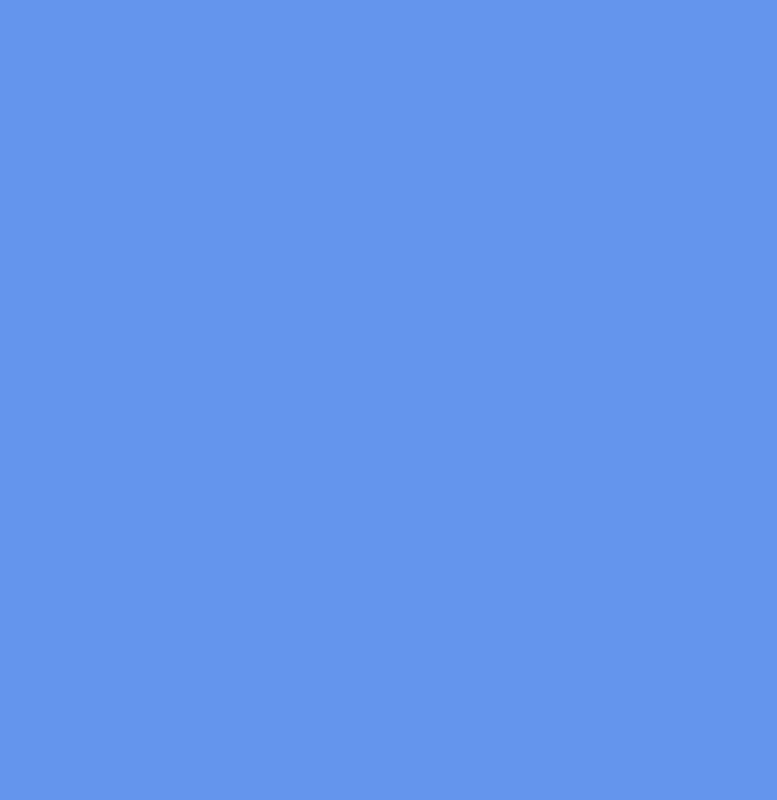
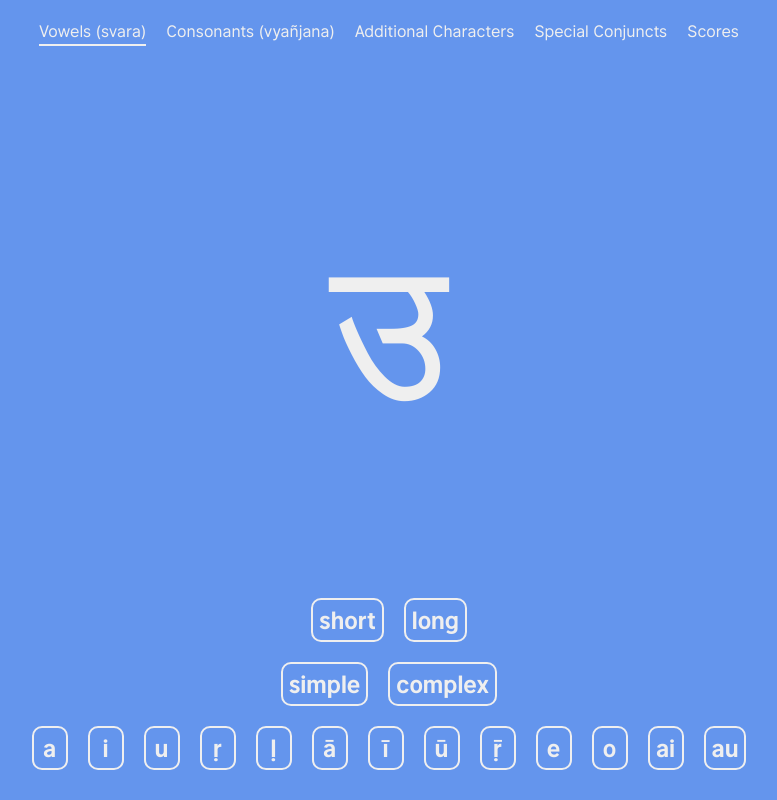
Before and after one commit to dbvisel/sanskrit, a React (Create React App) app: page / in a window 1280 px wide. Shown: the whole page, without its empty margins (251-1028 px from the left). Built offline with nearby package versions, Linux system fonts and the light colour scheme.

Commit message:
vowels + basic scores

```diff
--- a/src/App.js
+++ b/src/App.js
@@ -1,7 +1,56 @@
 import React from "react";
+import TopMenu from "./components/TopMenu";
+import Vowels from "./components/Vowels";
+import Scores from "./components/Scores";
+import data from "./assets/data.js";
+import { Wrapper } from "./styledcomponents/AppStyles";
+
+const dataIds = Object.keys(data);
+const dataTitles = dataIds.map((x) => data[x].title);
+
+const makeIds = () => {
+  const idList = [];
+  for (let i = 0; i < dataIds.length; i++) {
+    for (let j = 0; j < data[dataIds[i]].characters.length; j++) {
+      idList.push({ id: `${dataIds[i]}_${j}`, times: 0, clicks: 0 });
+    }
+  }
+  return idList;
+};
 
 function App() {
-  return <div></div>;
+  const [selected, setSelected] = React.useState(dataIds[0]);
+  const [score, setScore] = React.useState(makeIds());
+
+  const calculateScore = (id, clicks) => {
+    console.log(score);
+    const thisId = score.filter((x) => x.id === id)[0];
+    thisId.times++;
+    thisId.clicks += clicks;
+    console.log(thisId);
+    const newScores = score.slice();
+    setScore(newScores);
+  };
+
+  React.useEffect(() => {
+    console.log(score);
+  }, [score]);
+
+  return (
+    <Wrapper>
+      <TopMenu
+        ids={dataIds}
+        titles={dataTitles}
+        selected={selected}
+        setSelected={(e) => setSelected(e)}
+      />
+      {selected === "vowels" ? (
+        <Vowels data={data.vowels} score={calculateScore} />
+      ) : selected === "scores" ? (
+        <Scores data={data} score={score} />
+      ) : null}
+    </Wrapper>
+  );
 }
 
 export default App;
--- a/src/assets/data.js
+++ b/src/assets/data.js
@@ -1,3 +1,42 @@
-const data = {};
+const data = {
+  vowels: {
+    title: `Vowels (svara)`,
+    titleSanskrit: `स्वर`,
+    characters: [
+      { length: "short", complexity: "simple", en: "a", sa: "अ" },
+      { length: "short", complexity: "simple", en: "i", sa: "इ" },
+      { length: "short", complexity: "simple", en: "u", sa: "उ" },
+      { length: "short", complexity: "simple", en: "ṛ", sa: "ऋ" },
+      {
+        length: "short",
+        complexity: "simple",
+        en: "ḷ",
+        sa: "ऌ",
+        uncommon: true,
+      },
+      { length: "long", complexity: "simple", en: "ā", sa: "आ" },
+      { length: "long", complexity: "simple", en: "ī", sa: "ई" },
+      { length: "long", complexity: "simple", en: "ū", sa: "ऊ" },
+      {
+        length: "long",
+        complexity: "simple",
+        en: "ṝ",
+        sa: "ॠ",
+        uncommon: true,
+      },
+      { length: "short", complexity: "complex", en: "e", sa: "ए" },
+      { length: "short", complexity: "complex", en: "o", sa: "ओ" },
+      { length: "long", complexity: "complex", en: "ai", sa: "ऐ" },
+      { length: "long", complexity: "complex", en: "au", sa: "औ" },
+    ],
+  },
+  consonants: {
+    title: `Consonants (vyañjana)`,
+    titleSanskrit: `व्यञ्जन`,
+    characters: [],
+  },
+  additionalCharacters: { title: `Additional Characters`, characters: [] },
+  specialConjuncts: { title: `Special Conjuncts`, characters: [] },
+};
 
 export default data;
--- /dev/null
+++ b/src/components/Scores.js
@@ -0,0 +1,48 @@
+import React from "react";
+import { ScoreDiv } from "./../styledcomponents/ScoreStyles";
+
+const Scores = ({ data, score }) => {
+  const vowels = score
+    .filter((x) => x.id.substring(0, 6) === "vowels")
+    .sort((a, b) => {
+      if (a.times > b.times) return -1;
+      if (b.times > a.times) return 1;
+      return 0;
+    });
+  console.log(data, vowels);
+  return (
+    <ScoreDiv>
+      <h2>Vowels</h2>
+      <ul>
+        <li>
+          <span>
+            <strong>Sanskrit</strong>
+          </span>
+          <span>
+            <strong>English</strong>
+          </span>
+          <span>
+            <strong>Times</strong>
+          </span>
+          <span>
+            <strong>Clicks</strong>
+          </span>
+        </li>
+        {vowels.map((vowel, index) => (
+          <li key={index}>
+            <span>
+              {data.vowels.characters[parseInt(vowel.id.substring(7), 10)].sa}
+            </span>
+            <span>
+              {data.vowels.characters[parseInt(vowel.id.substring(7), 10)].en}
+            </span>
+            <span>{vowel.times}</span>
+            <span>{vowel.clicks}</span>
+          </li>
+        ))}
+      </ul>
+    </ScoreDiv>
+  );
+};
+
+export default Scores;
--- /dev/null
+++ b/src/components/TopMenu.js
@@ -0,0 +1,35 @@
+import React from "react";
+import { TopMenuNav } from "./../styledcomponents/TopMenuStyles";
+
+const TopMenu = ({ ids, titles, selected, setSelected }) => {
+  return (
+    <TopMenuNav>
+      {ids.map((x, index) => (
+        <a
+          href={`/#${x}`}
+          key={index}
+          id={x}
+          className={x === selected ? "on" : ""}
+          onClick={(x) => {
+            x.preventDefault();
+            setSelected(x.target.id);
+          }}
+        >
+          {titles[index]}
+        </a>
+      ))}
+      <a
+        href={`/#scores`}
+        className={selected === "scores" ? "on" : ""}
+        onClick={(x) => {
+          x.preventDefault();
+          setSelected("scores");
+        }}
+      >
+        Scores
+      </a>
+    </TopMenuNav>
+  );
+};
+
+export default TopMenu;
--- /dev/null
+++ b/src/components/Vowels.js
@@ -0,0 +1,80 @@
+import React from "react";
+import {
+  BigCharacter,
+  ButtonListUl,
+  ChoicesButtons,
+} from "./../styledcomponents/LetterStyles";
+
+const Vowels = ({ data, score }) => {
+  const { characters } = data;
+  const lengths = Array.from(new Set(characters.map((x) => x.length)));
+  const complexities = Array.from(new Set(characters.map((x) => x.complexity)));
+  const englishLetters = characters.map((x) => x.en);
+  const [clicks, setClicks] = React.useState(0);
+  const [currentCharacter, setCurrentCharacter] = React.useState(
+    characters[Math.floor(Math.random() * characters.length)]
+  );
+  const [correctElements, setCorrectElements] = React.useState({
+    length: false,
+    complexity: false,
+    en: false,
+  });
+
+  const check = (x, key) => {
+    const newCorrect = Object.assign({}, correctElements);
+    newCorrect[key] = x === currentCharacter[key];
+    setClicks(clicks + 1);
+    setCorrectElements(newCorrect);
+  };
+
+  const ButtonList = ({ categoryData, categoryId }) => (
+    <ButtonListUl>
+      {categoryData.map((x, index) => (
+        <li
+          className={
+            correctElements[categoryId] && currentCharacter[categoryId] === x
+              ? "on"
+              : ""
+          }
+          key={index}
+          id={x}
+          onClick={() => {
+            check(x, categoryId);
+          }}
+        >
+          {x}
+        </li>
+      ))}
+    </ButtonListUl>
+  );
+
+  React.useEffect(() => {
+    // console.log(correctElements);
+    console.log(currentCharacter);
+    if (
+      correctElements.length &&
+      correctElements.complexity &&
+      correctElements.en
+    ) {
+      setCorrectElements({ length: false, complexity: false, en: false });
+      score(`vowels_${characters.indexOf(currentCharacter)}`, clicks - 3);
+      setCurrentCharacter(
+        characters[Math.floor(Math.random() * characters.length)]
+      );
+      setClicks(0);
+    }
+  }, [correctElements, characters, clicks, currentCharacter, score]);
+
+  return (
+    <>
+      <BigCharacter>{currentCharacter.sa}</BigCharacter>
+      <ChoicesButtons>
+        <ButtonList categoryData={lengths} categoryId={"length"} />
+        <ButtonList categoryData={complexities} categoryId={"complexity"} />
+        <ButtonList categoryData={englishLetters} categoryId={"en"} />
+      </ChoicesButtons>
+    </>
+  );
+};
+
+export default Vowels;
--- /dev/null
+++ b/src/styledcomponents/AppStyles.js
@@ -0,0 +1,14 @@
+import styled from "styled-components";
+
+export const Wrapper = styled.main`
+  padding: var(--outsidePadding);
+  position: fixed;
+  left: 0;
+  right: 0;
+  top: 0;
+  bottom: 0;
+  display: flex;
+  flex-direction: column;
+  justify-content: center;
+  align-items: center;
+`;
--- /dev/null
+++ b/src/styledcomponents/LetterStyles.js
@@ -0,0 +1,42 @@
+import styled from "styled-components";
+
+export const BigCharacter = styled.span`
+  font-size: 25vmin;
+`;
+
+export const ChoicesButtons = styled.div`
+  margin-top: auto;
+  display: flex;
+  flex-direction: column;
+  align-items: center;
+`;
+
+export const ButtonListUl = styled.ul`
+  list-style-type: none;
+  margin: 0;
+  padding: 0;
+  display: flex;
+  flex-wrap: wrap;
+  & li {
+    font-size: 24px;
+    border-radius: var(--insidePadding);
+    font-weight: bold;
+    margin: var(--insidePadding);
+    padding: 2px 6px;
+    display: inline-flex;
+    min-width: 36px;
+    justify-content: center;
+    border: 2px solid var(--text);
+    cursor: pointer;
+    user-select: none;
+    &.on {
+      background-color: var(--text);
+      color: var(--backdrop);
+      cursor: initial;
+    }
+    &:hover {
+      background-color: var(--text);
+      color: var(--backdrop);
+    }
+  }
+`;
--- /dev/null
+++ b/src/styledcomponents/ScoreStyles.js
@@ -0,0 +1,23 @@
+import styled from "styled-components";
+
+export const ScoreDiv = styled.div`
+  margin-bottom: auto;
+  & h2 {
+    text-align: center;
+  }
+  & ul {
+    list-style-type: none;
+    margin: 0;
+    padding: 0;
+    font-size: 24px;
+    line-height: 30px;
+    & li {
+      display: flex;
+      justify-content: space-between;
+      & span {
+        min-width: 120px;
+        text-align: center;
+      }
+    }
+  }
+`;
--- /dev/null
+++ b/src/styledcomponents/TopMenuStyles.js
@@ -0,0 +1,21 @@
+import styled from "styled-components";
+
+export const TopMenuNav = styled.nav`
+  display: flex;
+  justify-content: center;
+  padding-bottom: var(--outsidePadding);
+  margin-bottom: auto;
+  & a {
+    border-bottom: 2px solid transparent;
+    & + a {
+      margin-left: var(--outsidePadding);
+    }
+    &:hover {
+      text-decoration: none;
+      font-weight: bold;
+    }
+    &.on {
+      border-bottom-color: var(--text);
+    }
+  }
+`;
```
